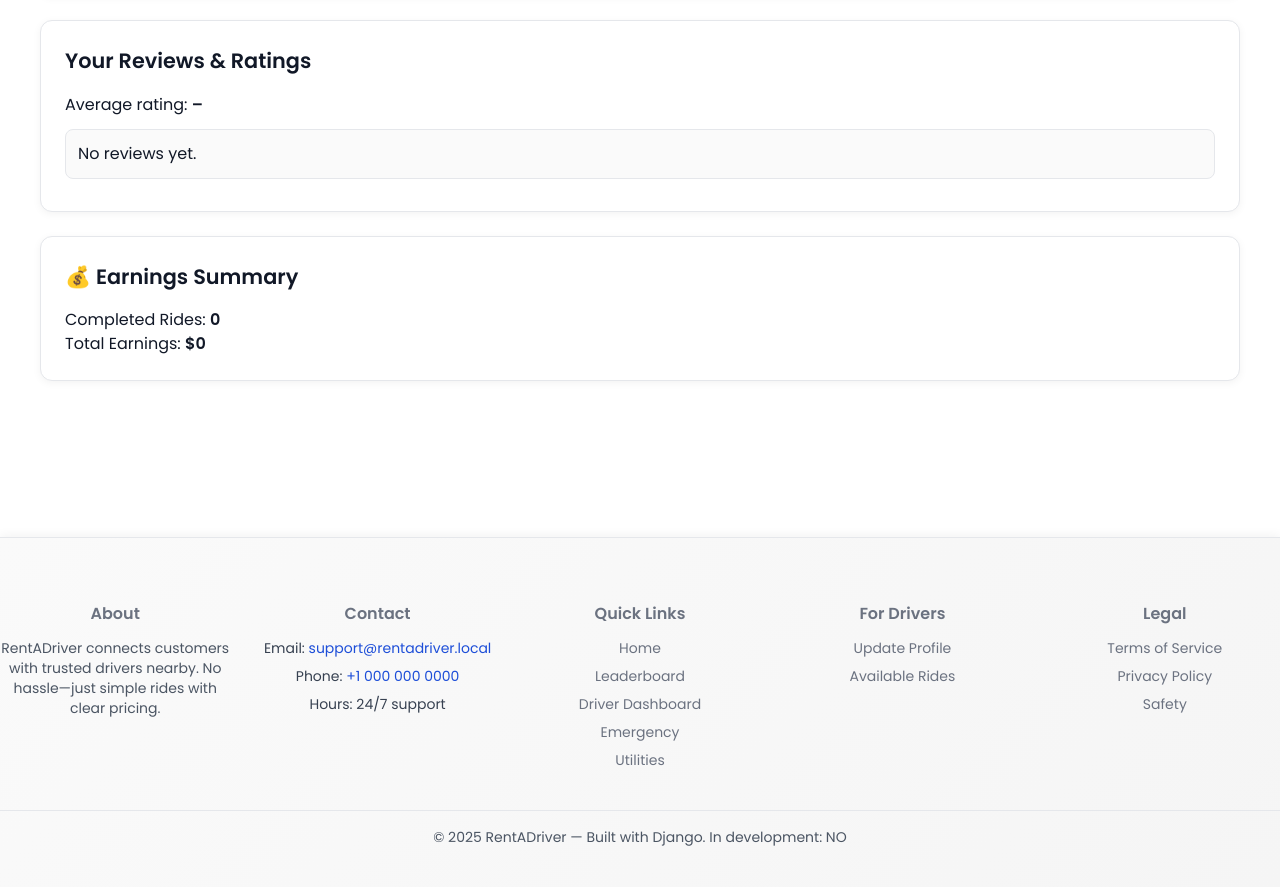
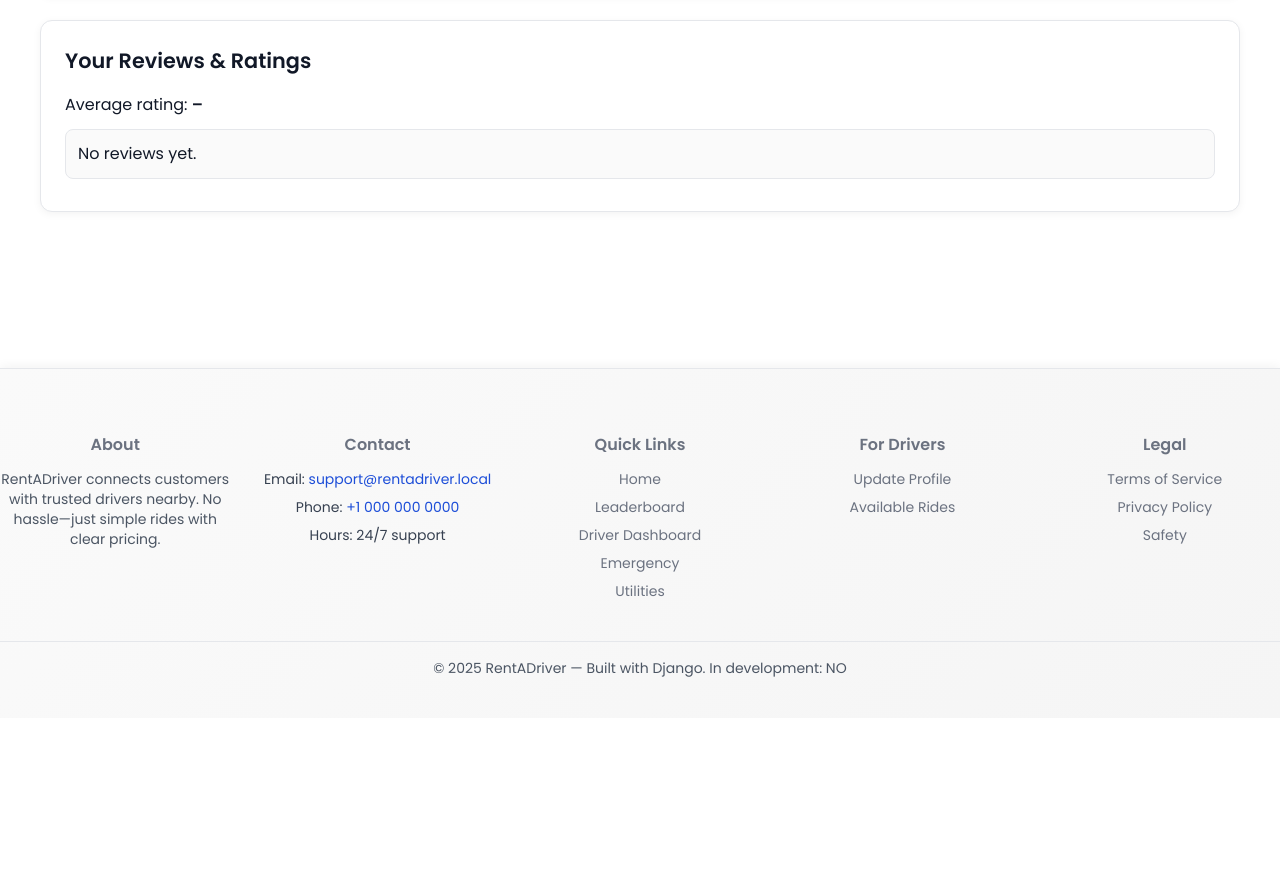
Before and after one commit to mahimaa21/Rent_Driver, a Django app: page /driver/dashboard/ in a window 1280 px wide. Shown: the part 859-1746 px from the top of the page. After the commit the page ends 1536 px from the top, so only its background shows below. Run offline with Django 5.2, Linux system fonts and the light colour scheme; a user stored in the database is signed in; data comes from the database, SQL or seed files in the repository; both versions use the stored data as it was after the commit; data that the repository does not hold is empty; parts of the project's set-up code (start-up, migrations or seed data) failed here and were passed over; some libraries are stand-ins or nearby versions.

Commit message:
updste something

```diff
--- a/core/templates/driver_dashboard.html
+++ b/core/templates/driver_dashboard.html
@@ -112,11 +112,7 @@
       </div>
 
 
-      <div class="card">
-        <h3>💰 Earnings Summary</h3>
-        <p>Completed Rides: <strong id="earningsRides">{{ earnings_rides|default:0 }}</strong></p>
-        <p>Total Earnings: <strong id="earningsAmount">${{ earnings_amount|default:0 }}</strong></p>
-      </div>
+
 
       <p id="driverMsg" class="msg"></p>
     </div>
--- a/core/views.py
+++ b/core/views.py
@@ -697,6 +697,7 @@
     except DriverProfile.DoesNotExist:
         messages.info(request, "Please complete your driver profile before accessing the dashboard.")
         return redirect("driver_profile")
+
     bookings = Booking.objects.filter(driver=request.user).order_by("-confirmed_at")
     total_completed = bookings.filter(status="completed").count()
     total_ongoing = bookings.filter(status="ongoing").count()
@@ -706,10 +707,7 @@
         .order_by("-created_at")[:20]
     )
     reviews = DriverReview.objects.filter(driver=request.user).order_by("-created_at")
-    avg_rating = reviews.aggregate(avg=Avg("rating"))[["avg"]] if False else reviews.aggregate(avg=Avg("rating"))["avg"]  # keep simple value
-    # Simple earnings model: flat per-ride earning (optional). Default to 0 if not configured
-    per_ride = getattr(settings, "PER_RIDE_EARNING", 0)
-    earnings_amount = total_completed * per_ride
+    avg_rating = reviews.aggregate(avg=Avg("rating"))["avg"]
 
     return render(request, "driver_dashboard.html", {
         "bookings": bookings,
@@ -718,6 +716,4 @@
         "avg_rating": round(avg_rating or 0, 2) if avg_rating else None,
         "total_completed": total_completed,
         "total_ongoing": total_ongoing,
-        "earnings_rides": total_completed,
-        "earnings_amount": earnings_amount,
     })
```
Also changed, not shown: core/migrations/0001_initial.py (added), db.sqlite3, emergency/migrations/0001_initial.py (added), media/profiles/Screenshot_2023-10-28_221401.png (added), utilities/migrations/0001_initial.py (added).
